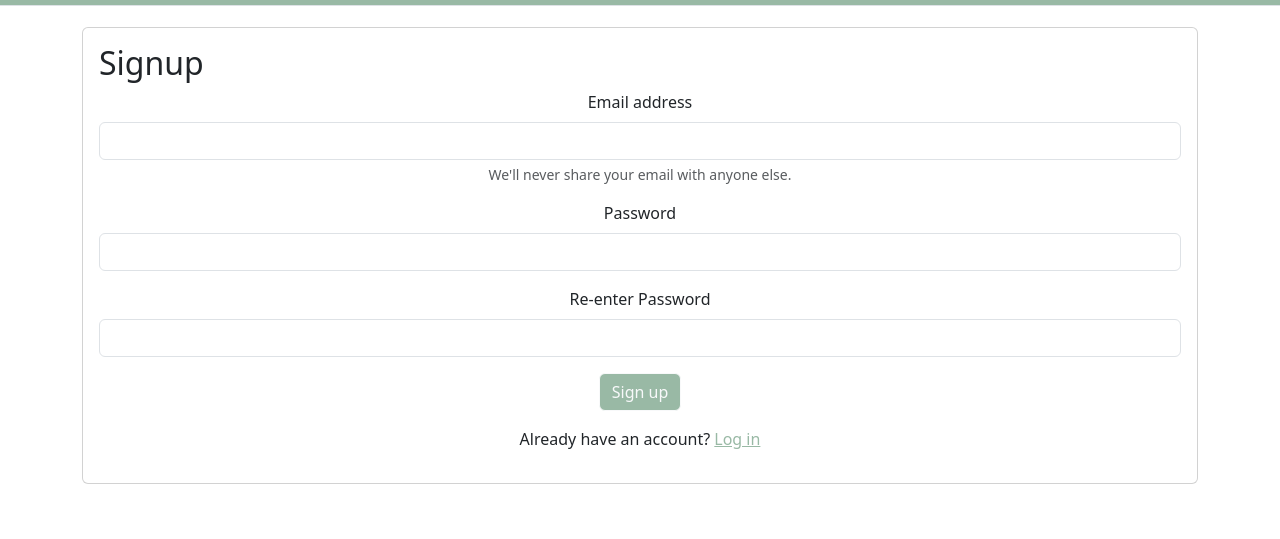
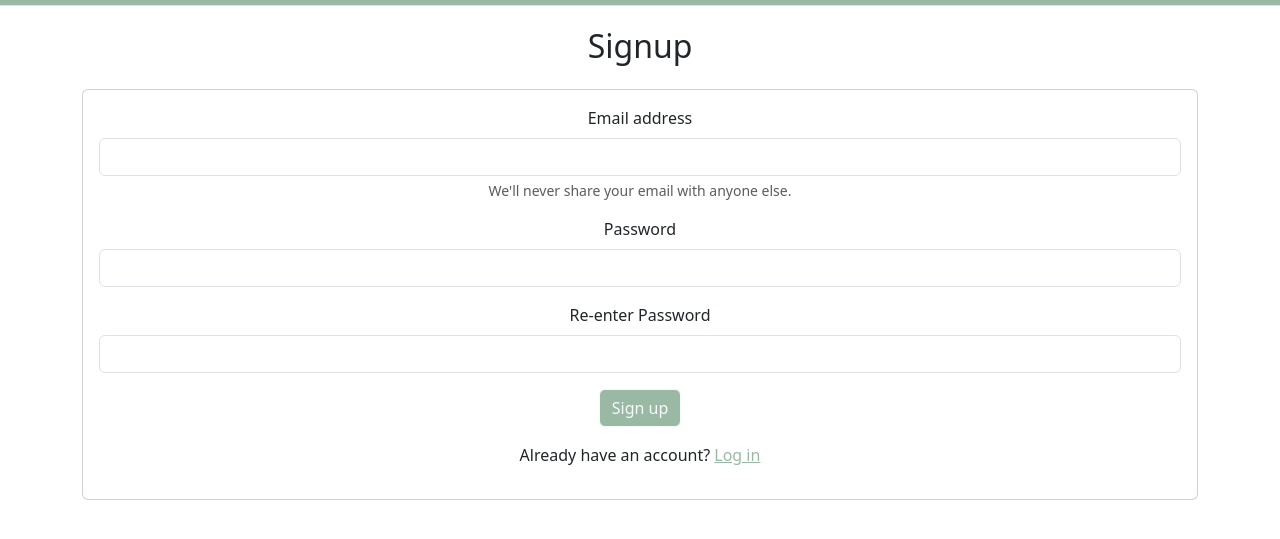
Before and after one commit to OliverOKeeffe/WebDesignFrameworks-CA, a website: page signUp-logIn.html in a window 1280 px wide. Shown: the part 67-606 px from the top of the page. Drawn offline with nearby package versions, Linux system fonts and the light colour scheme.

```diff
--- a/signUp-logIn.html
+++ b/signUp-logIn.html
@@ -47,18 +47,20 @@
     </div>
   </nav>
 
-  <!-- Signup Form inside a card -->
-  <div class="container mt-4"> <!-- Add top margin for the gap -->
+  <div class="container mt-4">
+    <div class="text-center">
+      <h2 class="card-title mb-4">Signup</h2>
+    </div>
     <div class="card">
-      <div class="card-body">
-        <h2 class="card-title">Signup</h2>
-        <form class="text-center">
+      <div class="card-body text-center">
+
+        <form>
           <div class="mb-3">
             <label for="exampleInputEmail1" class="form-label">Email address</label>
             <input type="email" class="form-control" id="exampleInputEmail1" aria-describedby="emailHelp">
             <div id="emailHelp" class="form-text">We'll never share your email with anyone else.</div>
           </div>
-          <div class="mb-3 text">
+          <div class="mb-3">
             <label for="exampleInputPassword1" class="form-label">Password</label>
             <input type="password" class="form-control" id="exampleInputPassword1">
           </div>
@@ -75,6 +77,7 @@
     </div>
   </div>
 
+
     <script src="https://cdn.jsdelivr.net/npm/bootstrap@5.3.2/dist/js/bootstrap.bundle.min.js" integrity="sha384-C6RzsynM9kWDrMNeT87bh95OGNyZPhcTNXj1NW7RuBCsyN/o0jlpcV8Qyq46cDfL" crossorigin="anonymous"></script>
 
 </body>
```
